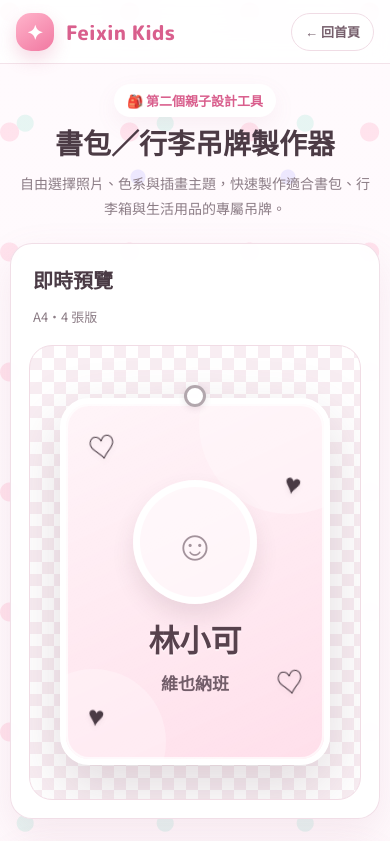
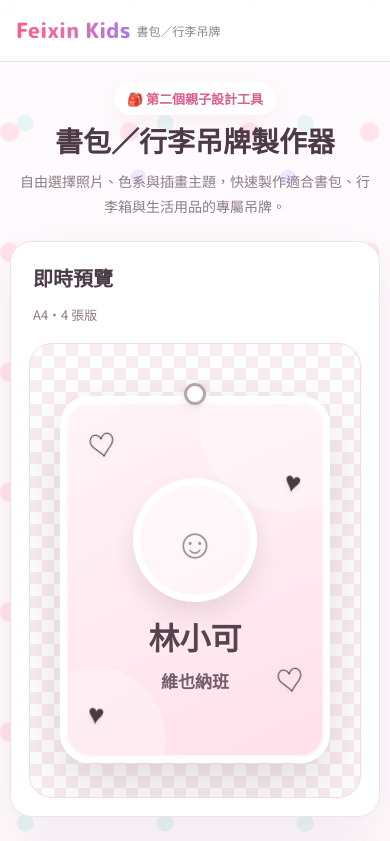
Before and after one commit to feixinkids/feixin-kids, a plain HTML site: page tools/bag-tag.html in a window 390 px wide. Shown: the top 841 px of the page. Drawn offline with Linux system fonts and the light colour scheme.

Commit message:
feixin-kids-v1.1-update

```diff
--- /dev/null
+++ b/css/components.css
@@ -0,0 +1,129 @@
+/* =========================================================
+   Feixin Kids - Shared Components
+   共用工具頁 Header、按鈕與卡片基礎樣式
+========================================================= */
+
+:root {
+  --fx-pink: #ef5f8e;
+  --fx-pink-dark: #d94f7c;
+  --fx-pink-soft: #fff3f7;
+  --fx-ink: #594654;
+  --fx-muted: #8e8089;
+  --fx-line: #eee2e9;
+  --fx-card: #ffffff;
+  --fx-radius-card: 22px;
+  --fx-shadow-card: 0 16px 45px rgba(90, 53, 73, 0.08);
+}
+
+/* 工具頁共用 Header */
+.tool-header {
+  position: sticky;
+  top: 0;
+  z-index: 30;
+  display: flex;
+  align-items: center;
+  min-height: 68px;
+  padding: 0 30px;
+  background: rgba(255, 255, 255, 0.95);
+  border-bottom: 1px solid var(--fx-line);
+  backdrop-filter: blur(10px);
+  -webkit-backdrop-filter: blur(10px);
+}
+
+.tool-header-home {
+  display: flex;
+  align-items: baseline;
+  gap: 6px;
+  color: inherit;
+  text-decoration: none;
+  transition: opacity 0.2s ease, transform 0.2s ease;
+}
+
+.tool-header-home:link,
+.tool-header-home:visited,
+.tool-header-home:hover,
+.tool-header-home:active {
+  text-decoration: none;
+}
+
+.tool-header-home:hover {
+  opacity: 0.86;
+  transform: translateY(-1px);
+}
+
+.tool-header-home b {
+  display: inline-block;
+  font-family: "M PLUS Rounded 1c", "Noto Sans TC", sans-serif;
+  font-size: 23px;
+  font-weight: 800;
+  line-height: 1.2;
+  background: linear-gradient(90deg, #f35f91 0%, #ec6da4 42%, #a878ef 100%);
+  background-clip: text;
+  -webkit-background-clip: text;
+  color: transparent;
+  -webkit-text-fill-color: transparent;
+}
+
+.tool-header-home span {
+  color: var(--fx-muted);
+  font-size: 13px;
+  font-weight: 500;
+}
+
+/* 可供後續工具共用的卡片與按鈕基礎 */
+.fx-card {
+  background: var(--fx-card);
+  border: 1px solid var(--fx-line);
+  border-radius: var(--fx-radius-card);
+  box-shadow: var(--fx-shadow-card);
+}
+
+.fx-button {
+  display: inline-flex;
+  align-items: center;
+  justify-content: center;
+  min-height: 44px;
+  padding: 10px 16px;
+  border: 1px solid var(--fx-line);
+  border-radius: 12px;
+  background: #ffffff;
+  color: var(--fx-ink);
+  font-family: inherit;
+  font-weight: 800;
+  text-decoration: none;
+  cursor: pointer;
+  transition: transform 0.18s ease, border-color 0.18s ease, box-shadow 0.18s ease;
+}
+
+.fx-button:hover {
+  transform: translateY(-1px);
+  border-color: #f1a7bd;
+}
+
+.fx-button-primary {
+  border-color: transparent;
+  color: #ffffff;
+  background: linear-gradient(135deg, #ff86ab, #ef5887);
+  box-shadow: 0 10px 22px rgba(239, 88, 135, 0.22);
+}
+
+@media (max-width: 650px) {
+  .tool-header {
+    min-height: 62px;
+    padding: 0 16px;
+  }
+
+  .tool-header-home {
+    align-items: center;
+    flex-wrap: wrap;
+    row-gap: 0;
+  }
+
+  .tool-header-home b {
+    font-size: 21px;
+  }
+
+  .tool-header-home span {
+    font-size: 12px;
+  }
+}
--- a/tools/bag-tag.html
+++ b/tools/bag-tag.html
@@ -791,16 +791,19 @@
       }
     }
   </style>
+  <link rel="stylesheet" href="../css/components.css" />
 </head>
 
 <body>
-  <header class="topbar">
-    <a class="brand" href="../index.html" aria-label="回到 Feixin Kids 首頁">
-      <span class="brand-mark">✦</span>
-      <span>Feixin Kids</span>
+  <header class="tool-header">
+    <a
+      class="tool-header-home"
+      href="../index.html"
+      aria-label="返回 Feixin Kids 首頁"
+    >
+      <b>Feixin Kids</b>
+      <span>書包／行李吊牌</span>
     </a>
-
-    <a class="back-link" href="../index.html">← 回首頁</a>
   </header>
 
   <main class="page">
@@ -813,7 +816,7 @@
     </section>
 
     <section class="workspace">
-      <aside class="settings-panel" aria-label="吊牌設定">
+      <aside class="settings-panel fx-card" aria-label="吊牌設定">
         <section class="section-card">
           <h2 class="section-title">
             <span class="section-icon">📷</span>
@@ -1023,7 +1026,7 @@
         </section>
       </aside>
 
-      <section class="preview-panel" aria-label="吊牌預覽">
+      <section class="preview-panel fx-card" aria-label="吊牌預覽">
         <div class="preview-toolbar">
           <h2>即時預覽</h2>
           <div id="layoutNote" class="preview-note">A4・4 張版</div>
```
Also changed, not shown: css/style.css (+19 -3 lines), index.html (+11 -4 lines), name-sticker.html (+3 -2 lines).
